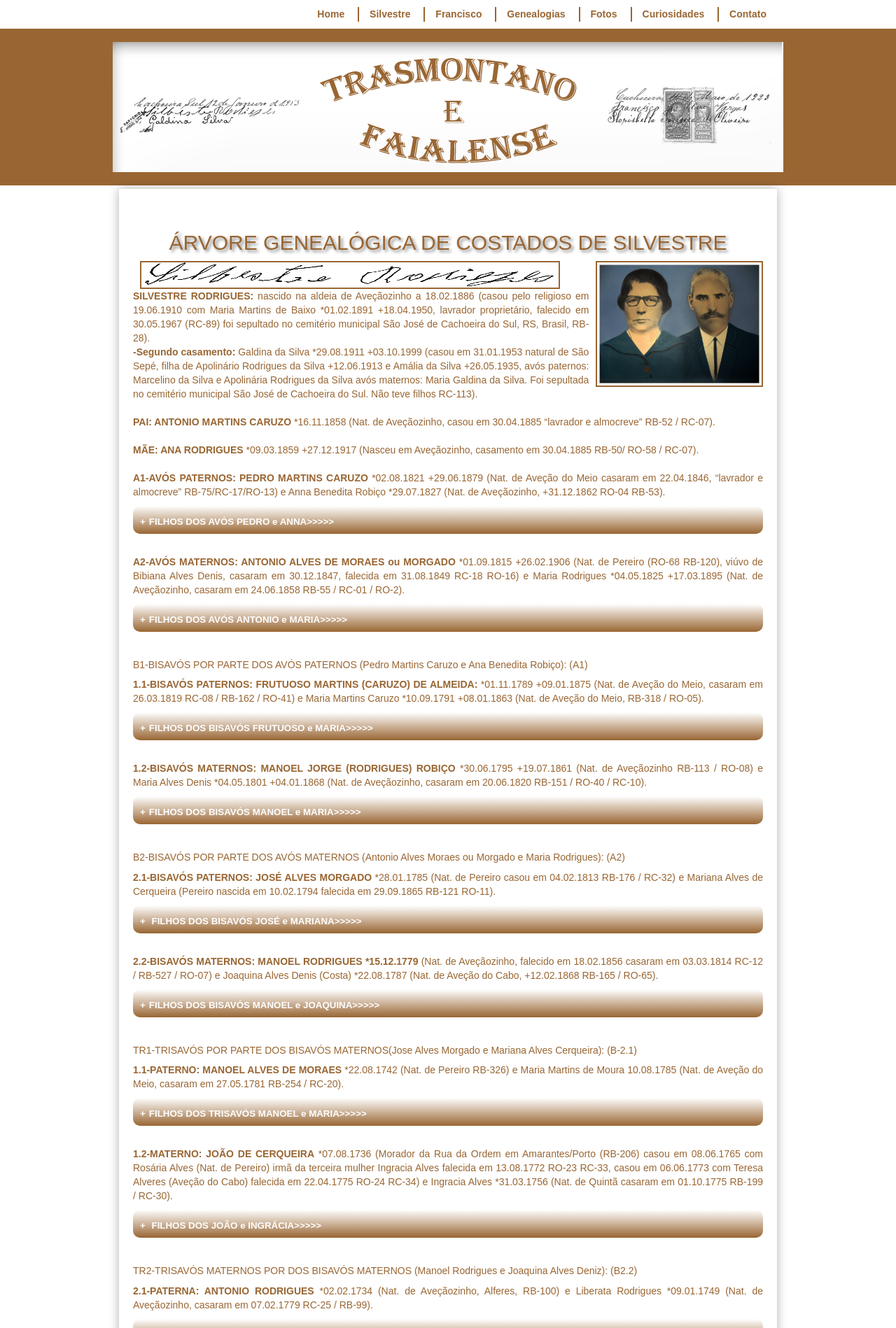
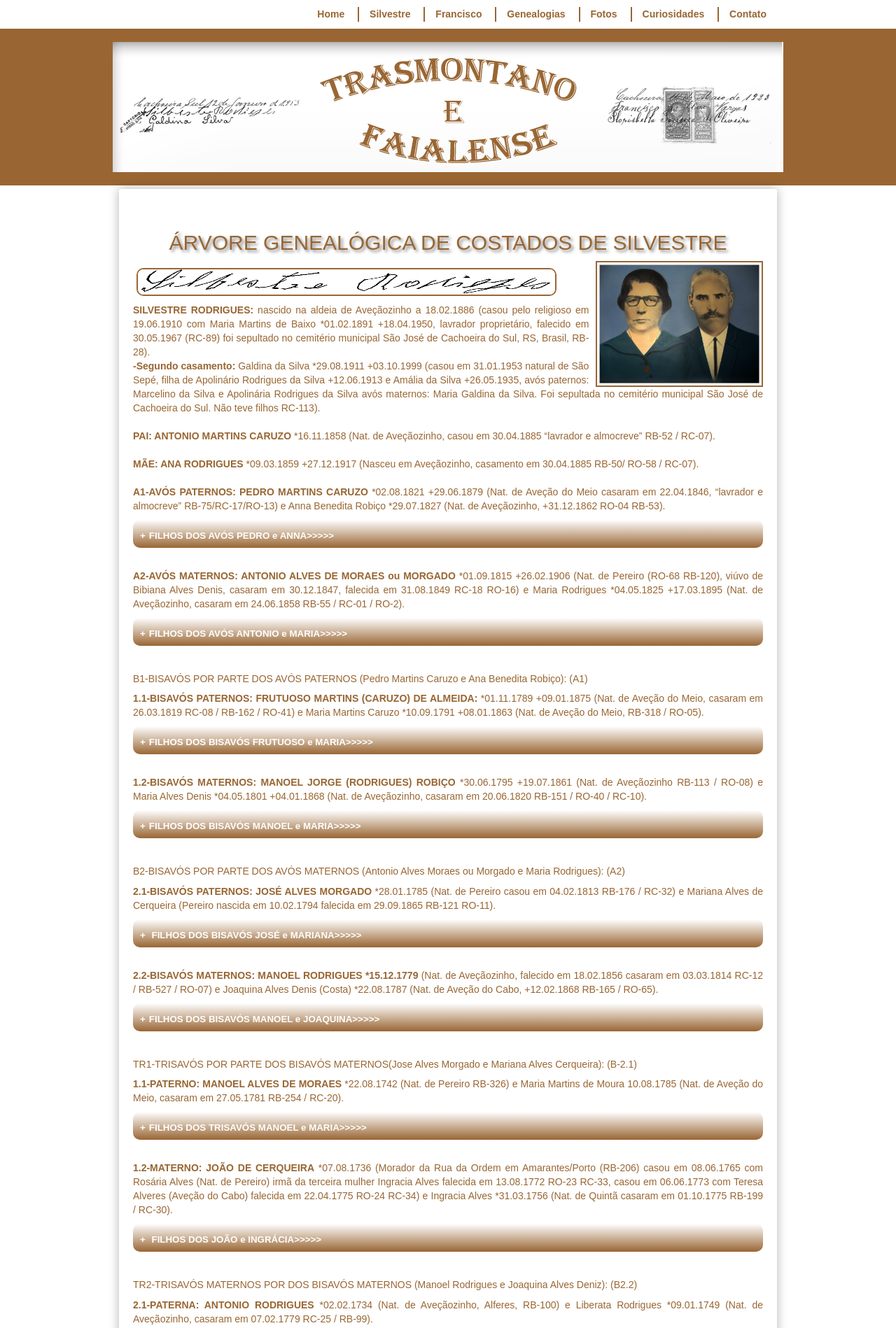
Before and after one commit to claudiovargas1955/claudiovargas1955.github.io, a Jekyll site: the page built from _pages/arvore-genealogica-de-costados-de-silvestre.html, in a window 1280 px wide. Shown: the top 1898 px of the page at 70% size. Built offline with Jekyll 4.4.1, drawn with Linux system fonts in a browser that asks for light colours; some web fonts are replaced.

Commit message:
Update arvore-genealogica-de-costados-de-silvestre.html

```diff
--- a/_pages/arvore-genealogica-de-costados-de-silvestre.html
+++ b/_pages/arvore-genealogica-de-costados-de-silvestre.html
@@ -29,7 +29,7 @@
         }
   .esq1{border:#996633 solid 2px;
         border-radius: 10px;
-        margin-top: 30px;
+        margin-top: 10px;
         margin-bottom:10px;
         margin-right:5px;
         margin-left:5px;
@@ -64,7 +64,7 @@
 
 <div class="texto">
    <h2>ÁRVORE GENEALÓGICA DE COSTADOS DE SILVESTRE</h2>
-     <img style="float:left"; src="/images/SILVESTRE ROIZ.png" width="600px"  height="40px" align="center" title="Assinatura Silvestre Rodrigues";/>
+     <img class="esq1" style="float:left"; src="/images/SILVESTRE ROIZ.png" width="600px"  height="40px" align="center" title="Assinatura Silvestre Rodrigues";/>
      <img style= "float:right"; src="/images/SILVESTRE E GALDINA.JPG";  height="180px" ; title="Silvestre e Galdina 1953">
  <p><b>SILVESTRE RODRIGUES:</b> nascido na aldeia de Aveçãozinho a 18.02.1886 (casou pelo religioso em 19.06.1910 com Maria Martins de
     Baixo *01.02.1891 +18.04.1950, lavrador proprietário, falecido em 30.05.1967 (RC-89) foi sepultado no cemitério municipal São José
```
